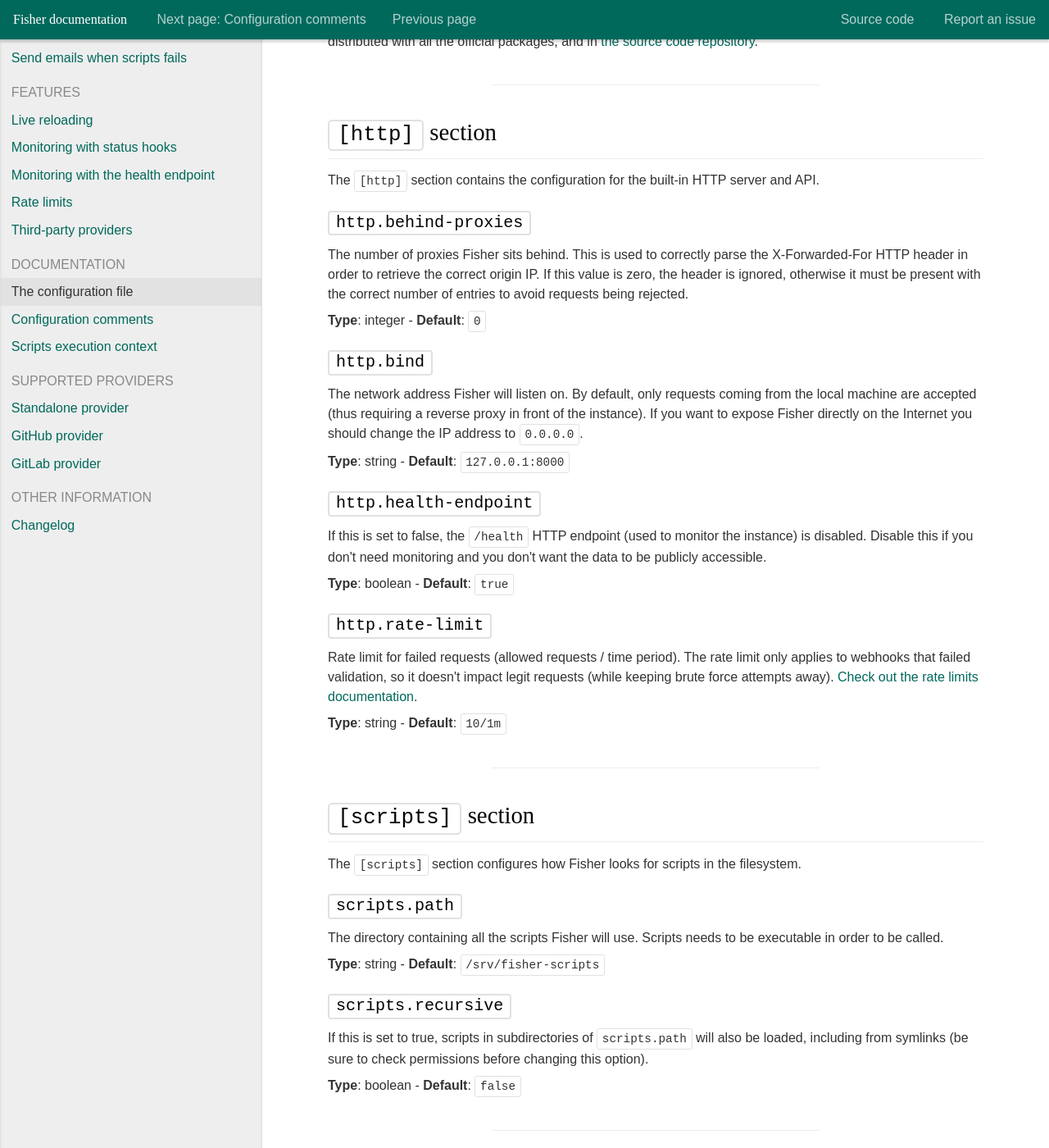
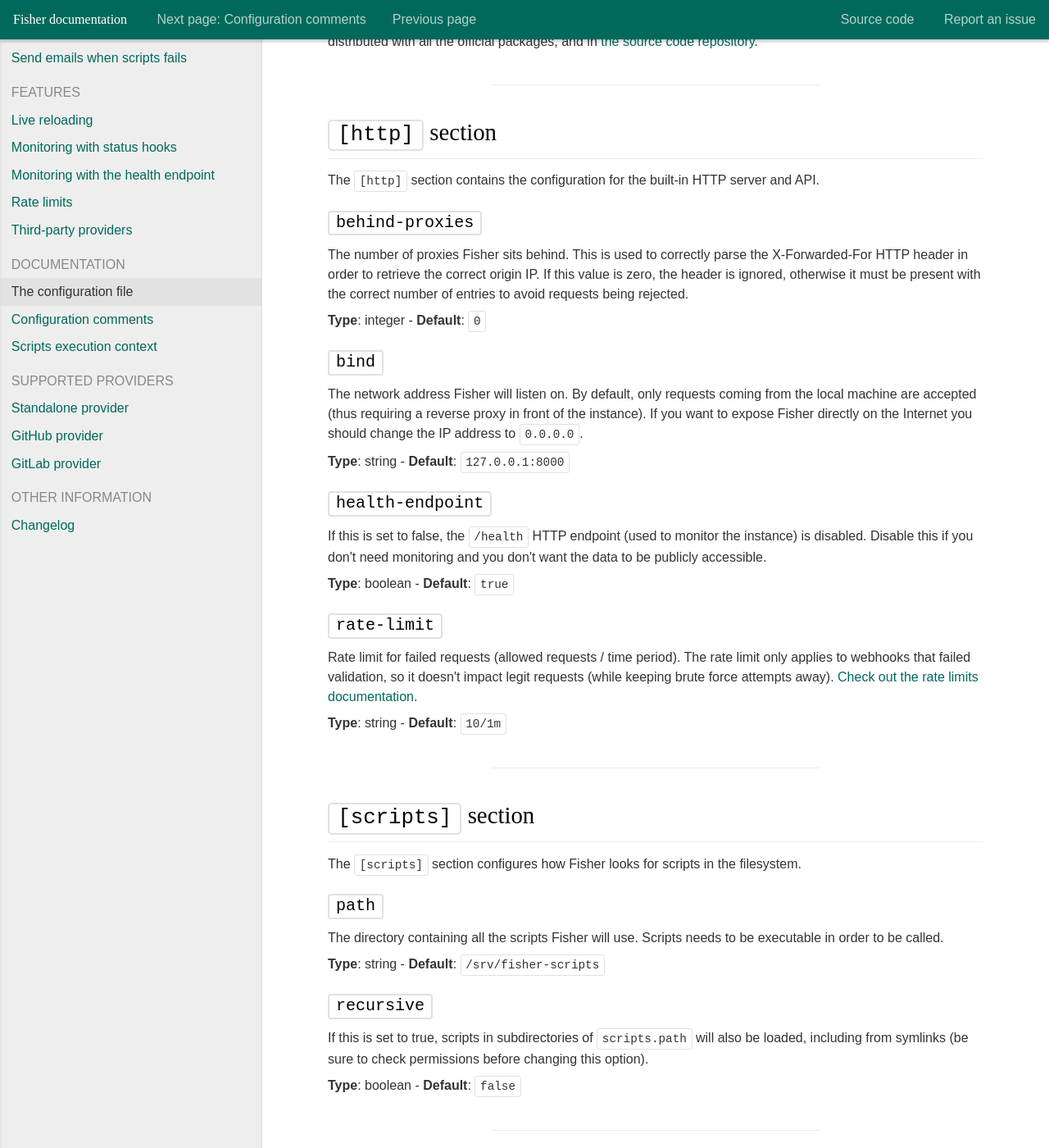
Before and after one commit to pietroalbini/fisher, an MkDocs documentation site: the page built from docs/src/docs/config.md, in a window 1280 px wide and 1400 px high, scrolled down 220 px. Shown: the whole window at 82% size. Built offline with MkDocs 1.6.1, drawn with Linux system fonts in a browser that asks for light colours; some web fonts are replaced.

Commit message:
docs: clarify config keys names

```diff
--- a/docs/src/docs/config.md
+++ b/docs/src/docs/config.md
@@ -18,7 +18,7 @@ in [the source code repository][src].
 The `[http]` section contains the configuration for the built-in HTTP server
 and API.
 
-### `http.behind-proxies`
+### `behind-proxies`
 
 The number of proxies Fisher sits behind. This is used to correctly parse the
 X-Forwarded-For HTTP header in order to retrieve the correct origin IP. If this
@@ -27,7 +27,7 @@ correct number of entries to avoid requests being rejected.
 
 **Type**: integer - **Default**: `0`
 
-### `http.bind`
+### `bind`
 
 The network address Fisher will listen on. By default, only requests coming
 from the local machine are accepted (thus requiring a reverse proxy in front of
@@ -36,7 +36,7 @@ change the IP address to `0.0.0.0`.
 
 **Type**: string - **Default**: `127.0.0.1:8000`
 
-### `http.health-endpoint`
+### `health-endpoint`
 
 If this is set to false, the `/health` HTTP endpoint (used to monitor the
 instance) is disabled. Disable this if you don't need monitoring and you don't
@@ -44,7 +44,7 @@ want the data to be publicly accessible.
 
 **Type**: boolean - **Default**: `true`
 
-### `http.rate-limit`
+### `rate-limit`
 
 Rate limit for failed requests (allowed requests / time period). The rate limit
 only applies to webhooks that failed validation, so it doesn't impact legit
@@ -60,14 +60,14 @@ documentation](../features/rate-limits.md).
 The `[scripts]` section configures how Fisher looks for scripts in the
 filesystem.
 
-### `scripts.path`
+### `path`
 
 The directory containing all the scripts Fisher will use. Scripts needs to be
 executable in order to be called.
 
 **Type**: string - **Default**: `/srv/fisher-scripts`
 
-### `scripts.recursive`
+### `recursive`
 
 If this is set to true, scripts in subdirectories of `scripts.path` will also
 be loaded, including from symlinks (be sure to check permissions before
```
Also changed, not shown: other parts of docs/src/docs/config.md (+1 -1 lines).
